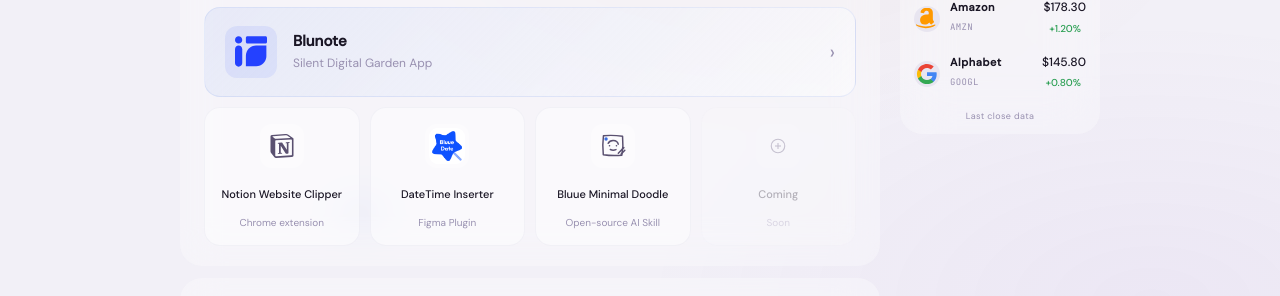
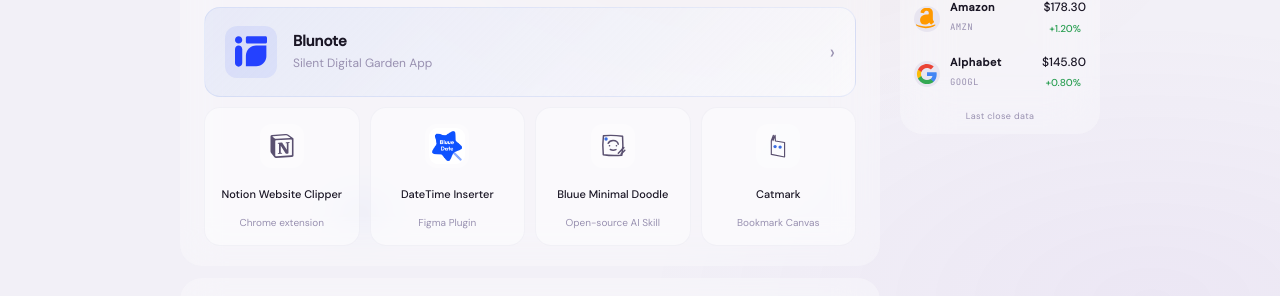
Before and after one commit to xiaomaolu/-nobluueweb, a React (Vite) app: page / in a window 1280 px wide. Shown: the part 500-796 px from the top of the page. Built offline with nearby package versions, Linux system fonts and the light colour scheme; no server answers.

Commit message:
Add Catmark to AI Life

```diff
--- a/src/index.css
+++ b/src/index.css
@@ -413,6 +413,23 @@ html.dark .live-indicator { animation: pulse-ring-dark 2s ease-out infinite; }
 
 .doodle-icon-dot {
   fill:var(--blue); stroke:none;
+}
+
+.ai-icon-wrap--catmark {
+  color:var(--text2);
+}
+
+.catmark-icon {
+  width:34px; height:34px; display:block;
+}
+
+.catmark-icon path {
+  stroke:currentColor; stroke-width:4.6;
+  stroke-linejoin:round;
+}
+
+.catmark-icon circle {
+  fill:var(--blue);
 }
 
 .ai-item:not(.ai-item--featured) .ai-name {
--- a/src/pages/Home.tsx
+++ b/src/pages/Home.tsx
@@ -17,6 +17,13 @@ const ICON_DOODLE = (
     <path d="M20.2 29C22.8 30.1 25.3 30.2 28.2 29.1" />
     <path d="M31.5 34.2L39.3 26.3M35.3 35.6L40.7 30.1" />
     <circle cx="14.2" cy="14.2" r="2.4" className="doodle-icon-dot" />
+  </svg>
+);
+const ICON_CATMARK = (
+  <svg className="catmark-icon" viewBox="0 0 135 135" fill="none" aria-hidden="true">
+    <path d="M93.6585 111V53.5785L57.1415 47.7569L56.0831 25L47.6154 46.1692L49.2031 25L41 46.1692V100.945L93.6585 111Z" />
+    <circle cx="55.8184" cy="69.72" r="6.61538" />
+    <circle cx="75.9292" cy="71.8369" r="6.61538" />
   </svg>
 );
 
@@ -136,17 +143,19 @@ export function Home() {
                   <span className="ai-name">Bluue Minimal Doodle</span>
                   <span className="ai-sub">{t('Open-source AI Skill', '开源 AI Skill')}</span>
                 </a>
-                <div className="ai-item empty">
-                  <div className="ai-icon-wrap">
-                    <svg viewBox="0 0 24 24" style={{ width: '18px', height: '18px', fill: 'none', stroke: 'currentColor', strokeWidth: 1.5 }}>
-                      <circle cx="12" cy="12" r="9" />
-                      <line x1="12" y1="8" x2="12" y2="16" />
-                      <line x1="8" y1="12" x2="16" y2="12" />
-                    </svg>
+                <a
+                  className="ai-item"
+                  href="https://bookmark.nobluue.com/"
+                  target="_blank"
+                  rel="noopener noreferrer"
+                  aria-label={t('Open Catmark bookmark canvas', '打开 Catmark 书签画布')}
+                >
+                  <div className="ai-icon-wrap ai-icon-wrap--catmark">
+                    {ICON_CATMARK}
                   </div>
-                  <span className="ai-name">Coming</span>
-                  <span className="ai-sub">Soon</span>
-                </div>
+                  <span className="ai-name">Catmark</span>
+                  <span className="ai-sub">{t('Bookmark Canvas', '书签画布')}</span>
+                </a>
               </div>
             </div>
 
```
